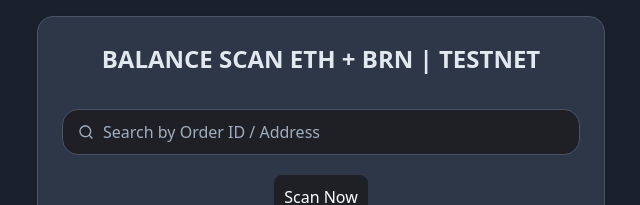
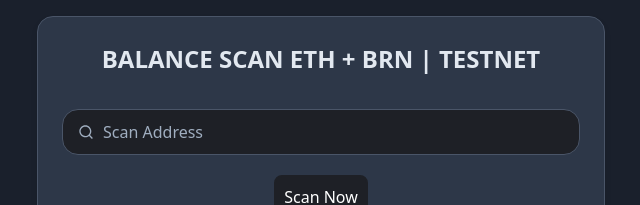
Before and after one commit to saifulabidin/balancescan-fullstack, a React (Create React App) app in the folder client/: page / in a window 1280 px wide. Shown: the top 205 px of the page, without its empty margins (319-959 px from the left). Built offline with nearby package versions, Linux system fonts and the light colour scheme.

Commit message:
Update App.js

```diff
--- a/client/src/App.js
+++ b/client/src/App.js
@@ -50,7 +50,7 @@
             <input
               type="search"
               className="input-field"
-              placeholder="Search by Order ID / Address"
+              placeholder="Scan Address"
               value={address}
               onChange={(e) => setAddress(e.target.value)}
             />
```
